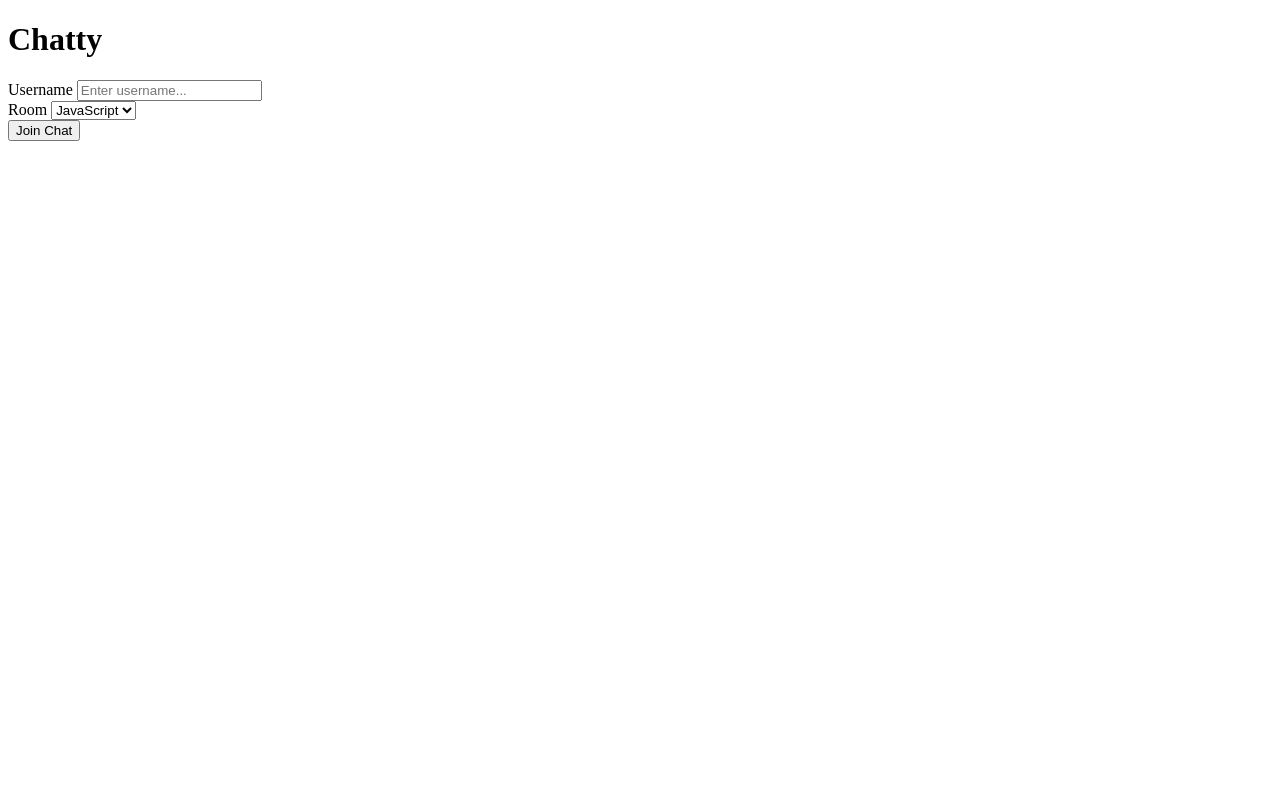
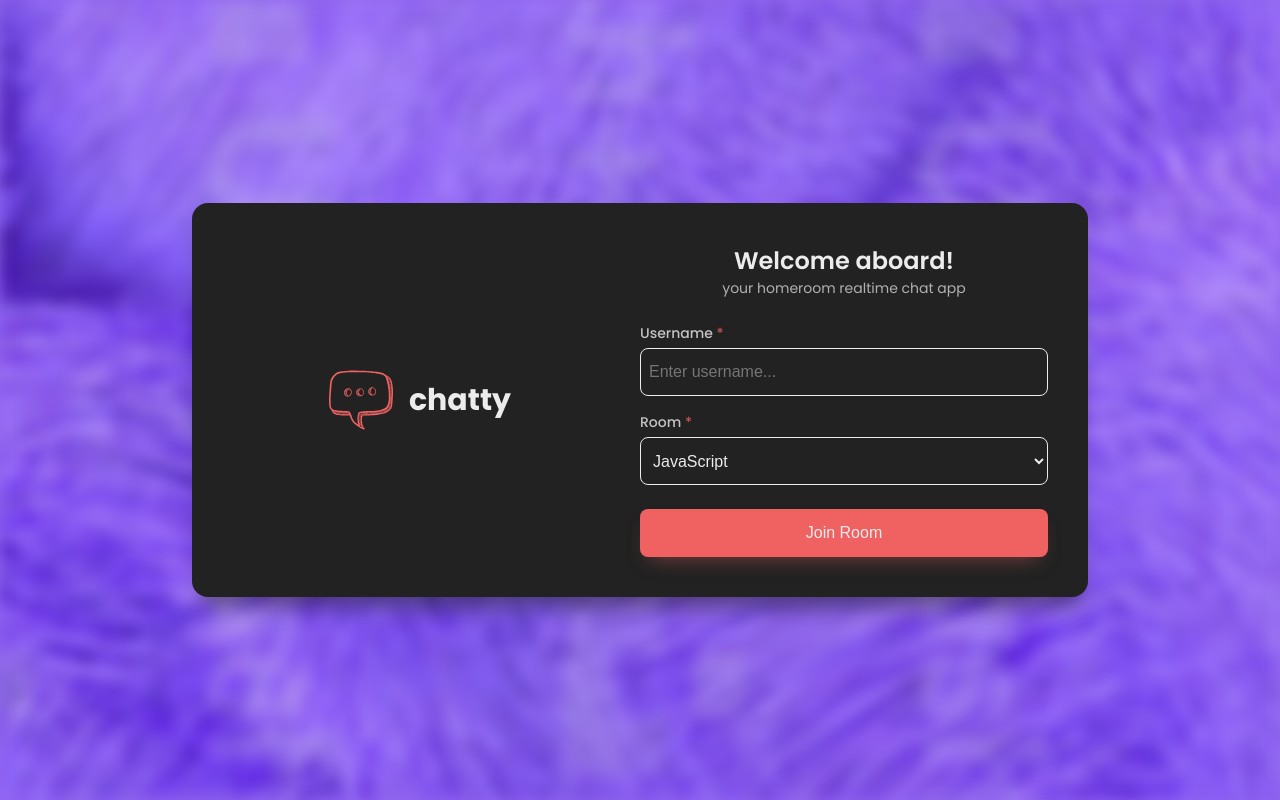
Before and after one commit to keiken-shin/chatty, a website: page public/index.html in a window 1280 px wide. Drawn offline with Linux system fonts and the light colour scheme.

Commit message:
Designed join room (index) page

```diff
--- a/package.json
+++ b/package.json
@@ -1,7 +1,7 @@
 {
   "name": "chatty",
   "version": "1.0.0",
-  "description": "your homeroom chat box",
+  "description": "your homeroom realtime chat box",
   "main": "server.js",
   "keywords": [
     "socket.io",
--- /dev/null
+++ b/public/css/_login.css
@@ -0,0 +1,168 @@
+.bg-image {
+  display: none;
+}
+
+.join-container {
+  width: var(--size-full);
+  height: var(--size-full);
+  background-color: var(--dark);
+}
+
+.join-header {
+  display: flex;
+  align-items: center;
+  width: var(--size-full);
+  justify-content: center;
+  height: var(--size-16);
+  gap: var(--size-4);
+}
+
+.logo {
+  width: var(--size-8);
+  height: var(--size-8);
+}
+
+.logo-title {
+  color: var(--light);
+  text-transform: lowercase;
+  font-size: var(--text-xl);
+}
+
+.join-main {
+  padding: var(--size-4);
+  height: calc(var(--height-screen) - var(--size-4) - var(--size-16));
+}
+
+.description {
+  text-align: center;
+  margin-bottom: var(--size-6);
+}
+
+.description h3 {
+  font-size: var(--text-2xl);
+  font-weight: 600;
+}
+
+.description p {
+  font-size: var(--text-sm);
+  opacity: 70%;
+  text-transform: lowercase;
+}
+
+.join-form {
+  display: flex;
+  flex-direction: column;
+  gap: var(--size-4);
+  height: calc(var(--size-full) - var(--size-16));
+}
+
+.form-control {
+  display: flex;
+  flex-direction: column;
+  gap: var(--size-1);
+}
+
+.form-control label {
+  font-size: var(--text-sm);
+  font-weight: 500;
+  opacity: 80%;
+  text-transform: capitalize;
+}
+
+.astrik {
+  color: var(--primary);
+}
+
+.form-control input,
+.form-control select {
+  height: var(--size-12);
+  padding: var(--size-2);
+  border-radius: var(--size-2);
+  font-size: var(--text-base);
+  border: var(--size-px) solid var(--light);
+  background-color: var(--dark);
+  color: var(--light);
+}
+
+.join-button {
+  height: var(--size-12);
+  padding: var(--size-2);
+  border-radius: var(--size-2);
+  font-size: var(--text-base);
+  border: 0;
+  background-color: var(--primary);
+  color: var(--light);
+  outline: none;
+  appearance: none;
+  box-shadow: 0 10px 20px -10px rgba(240, 98, 98, 0.5);
+  margin-top: auto;
+  cursor: pointer;
+}
+
+.join-button:hover,
+.join-button:focus {
+  box-shadow: 0 20px 20px -10px rgba(240, 98, 98, 0.5);
+  transform: translateY(-5px);
+}
+
+@media only screen and (min-width: 480px) {
+  .bg-image {
+    display: block;
+    position: fixed;
+    top: 0;
+    left: 0;
+    right: 0;
+    bottom: 0;
+    width: var(--size-full);
+    height: var(--size-full);
+    z-index: -1;
+    background: url("../images/3d-bg.jpeg") repeat top;
+    background-size: cover;
+    background-blend-mode: multiply;
+    filter: blur(8px);
+  }
+
+  .join-container {
+    z-index: 100;
+    width: 70%;
+    height: auto;
+    padding: var(--size-6);
+    position: absolute;
+    top: 50%;
+    left: 50%;
+    transform: translate(-50%, -50%);
+    border-radius: var(--size-4);
+    box-shadow: 0 20px 20px -10px rgba(34, 34, 34, 0.5);
+  }
+
+  .join-main,
+  .join-form {
+    height: auto;
+  }
+
+  .join-button {
+    margin-top: var(--size-2);
+  }
+}
+
+@media only screen and (min-width: 768px) {
+  .join-container {
+    display: flex;
+    align-items: center;
+  }
+
+  .join-header,
+  .join-main {
+    flex: 1;
+    flex-shrink: 0;
+  }
+
+  .logo {
+    width: var(--size-16);
+    height: var(--size-16);
+  }
+
+  .logo-title {
+    font-size: var(--text-3xl);
+  }
+}
--- a/public/css/main.css
+++ b/public/css/main.css
@@ -0,0 +1,63 @@
+@import url("https://fonts.googleapis.com/css2?family=Poppins:wght@300;400;500;600;700&display=swap");
+@import url("./_login.css");
+
+:root {
+  /* Color */
+  --primary: #f06262;
+  --light: #ececec;
+  --dark: #222;
+  --bg-color: #9166ef;
+
+  /* Sizing */
+  --size-px: 1px;
+  --size-1: 0.25rem; /* 4px */
+  --size-2: 0.5rem; /* 8px */
+  --size-3: 0.75rem; /* 12px */
+  --size-4: 1rem; /* 16px */
+  --size-5: 1.25rem; /* 20px */
+  --size-6: 1.5rem; /* 24px */
+  --size-7: 1.75rem; /* 28px */
+  --size-8: 2rem; /* 32px */
+  --size-9: 2.25rem; /* 36px */
+  --size-10: 2.5rem; /* 40px */
+  --size-11: 2.75rem; /* 44px */
+  --size-12: 3rem; /* 48px */
+  --size-14: 3.5rem; /* 56px */
+  --size-16: 4rem; /* 64px */
+
+  --size-full: 100%;
+  --height-screen: 100vh;
+
+  /* Font size */
+  --text-xs: 0.75rem; /* 12px */
+  --text-sm: 0.875rem; /* 14px */
+  --text-base: 1rem; /* 16px */
+  --text-lg: 1.125rem; /* 18px */
+  --text-xl: 1.25rem; /* 20px */
+  --text-2xl: 1.5rem; /* 24px */
+  --text-3xl: 1.875rem; /* 30px */
+  --text-4xl: 2.25rem; /* 36px */
+  --text-5xl: 3rem; /* 48px */
+}
+
+* {
+  box-sizing: border-box;
+  margin: 0;
+  padding: 0;
+}
+
+body {
+  font-family: "Poppins", sans-serif;
+  font-size: 16px;
+}
+
+.bg-body {
+  background-color: var(--dark);
+  color: var(--light);
+}
+
+@media only screen and (min-width: 480px) {
+  .bg-body {
+    background-color: var(--bg-color);
+  }
+}
--- a/public/index.html
+++ b/public/index.html
@@ -6,19 +6,32 @@
     <meta name="viewport" content="width=device-width, initial-scale=1.0" />
 
     <link rel="stylesheet" href="css/main.css" />
+    <link rel="shortcut icon" href="images/favicon.svg" type="image/x-icon" />
 
-    <title>Chatty - Your homeroom chat box</title>
+    <title>Chatty - Your homeroom realtime chat box</title>
   </head>
-  <body>
+  <body class="bg-body">
+    <div class="bg-image"></div>
     <div class="join-container">
       <header class="join-header">
-        <h1>Chatty</h1>
+        <img
+          class="logo"
+          src="images/logo.svg"
+          alt="logo"
+          srcset="images/logo.svg"
+        />
+        <h1 class="logo-title">Chatty</h1>
       </header>
 
       <main class="join-main">
-        <form action="chatbox.html">
+        <section class="description">
+          <h3>Welcome aboard!</h3>
+          <p>Your homeroom realtime chat app</p>
+        </section>
+
+        <form class="join-form" action="chatbox.html">
           <div class="form-control">
-            <label for="username">Username</label>
+            <label for="username">Username <span class="astrik">*</span></label>
             <input
               type="text"
               name="username"
@@ -28,7 +41,7 @@
             />
           </div>
           <div class="form-control">
-            <label for="room">Room</label>
+            <label for="room">Room <span class="astrik">*</span></label>
             <select name="room" id="room">
               <option value="JavaScript">JavaScript</option>
               <option value="Python">Python</option>
@@ -38,7 +51,7 @@
               <option value="Java">Java</option>
             </select>
           </div>
-          <button type="submit" class="btn">Join Chat</button>
+          <button type="submit" class="join-button">Join Room</button>
         </form>
       </main>
     </div>
```
Also changed, not shown: public/chatbox.html (+3 -2 lines), public/images/3d-bg.jpeg (added), public/images/favicon.svg (added), public/images/logo.svg (added).
